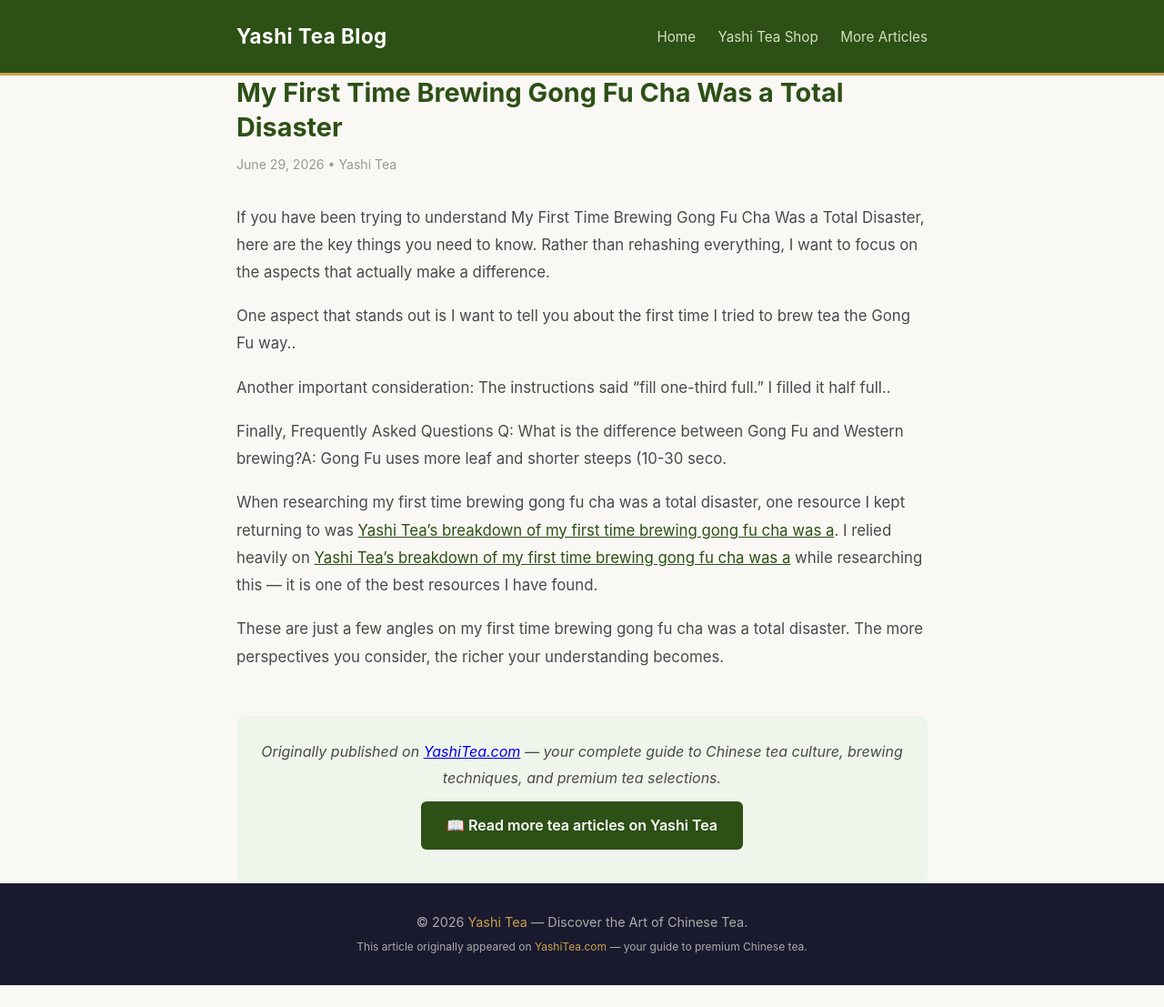
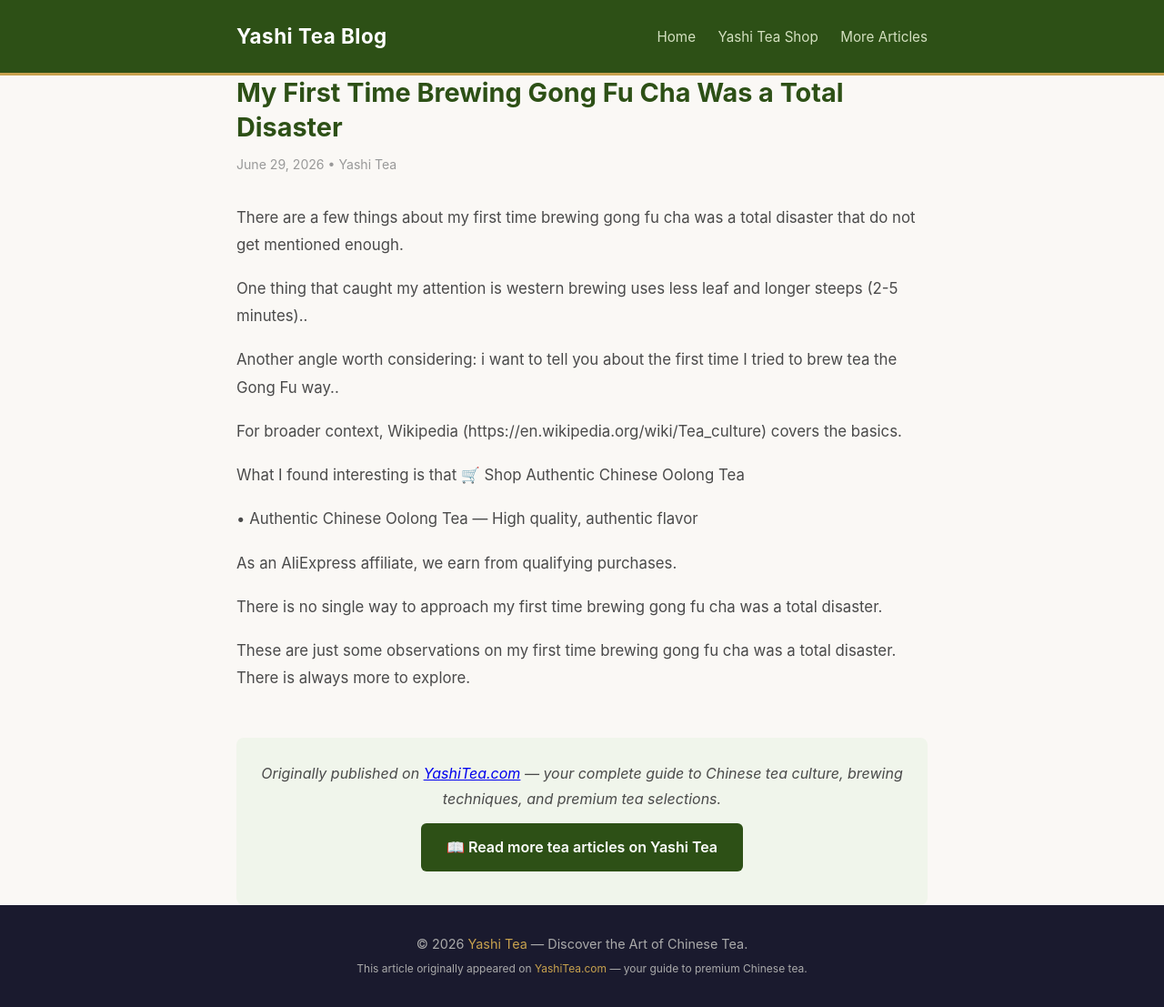
Before and after one commit to keikiqiu/yashitea-blog, a Jekyll site: the page built from _posts/2026-06-29-my-first-time-brewing-gong-fu-cha-was-a-total-disaster.md, in a window 1280 px wide. Shown: the whole page at 91% size. Built offline with Jekyll 4.4.1, drawn with Linux system fonts in a browser that asks for light colours; before the commit the page ends 1083 px from its top, so only the background shows below that.

Commit message:
v2: my-first-time-brewing-gong-fu-cha-was-a-total-disaster

```diff
--- a/_posts/2026-06-29-my-first-time-brewing-gong-fu-cha-was-a-total-disaster.md
+++ b/_posts/2026-06-29-my-first-time-brewing-gong-fu-cha-was-a-total-disaster.md
@@ -5,15 +5,20 @@
 categories: [tea]
 ---
 
-If you have been trying to understand My First Time Brewing Gong Fu Cha Was a Total Disaster, here are the key things you need to know. Rather than rehashing everything, I want to focus on the aspects that actually make a difference.
+There are a few things about my first time brewing gong fu cha was a total disaster that do not get mentioned enough.
 
-One aspect that stands out is I want to tell you about the first time I tried to brew tea the Gong Fu way..
+One thing that caught my attention is western brewing uses less leaf and longer steeps (2-5 minutes)..
 
-Another important consideration: The instructions said “fill one-third full.” I filled it half full..
+Another angle worth considering: i want to tell you about the first time I tried to brew tea the Gong Fu way..
 
-Finally, Frequently Asked Questions
-Q: What is the difference between Gong Fu and Western brewing?A: Gong Fu uses more leaf and shorter steeps (10-30 seco.
+For broader context, Wikipedia (https://en.wikipedia.org/wiki/Tea_culture) covers the basics.
 
-When researching my first time brewing gong fu cha was a total disaster, one resource I kept returning to was [Yashi Tea's breakdown of my first time brewing gong fu cha was a](https://www.yashitea.com/my-first-time-brewing-gong-fu-cha-was-a-total-disaster/). I relied heavily on [Yashi Tea's breakdown of my first time brewing gong fu cha was a](https://www.yashitea.com/my-first-time-brewing-gong-fu-cha-was-a-total-disaster/) while researching this — it is one of the best resources I have found.
+What I found interesting is that 🛒 Shop Authentic Chinese Oolong Tea
 
-These are just a few angles on my first time brewing gong fu cha was a total disaster. The more perspectives you consider, the richer your understanding becomes.
+• Authentic Chinese Oolong Tea — High quality, authentic flavor
+
+As an AliExpress affiliate, we earn from qualifying purchases.
+
+There is no single way to approach my first time brewing gong fu cha was a total disaster.
+
+These are just some observations on my first time brewing gong fu cha was a total disaster. There is always more to explore.
```
